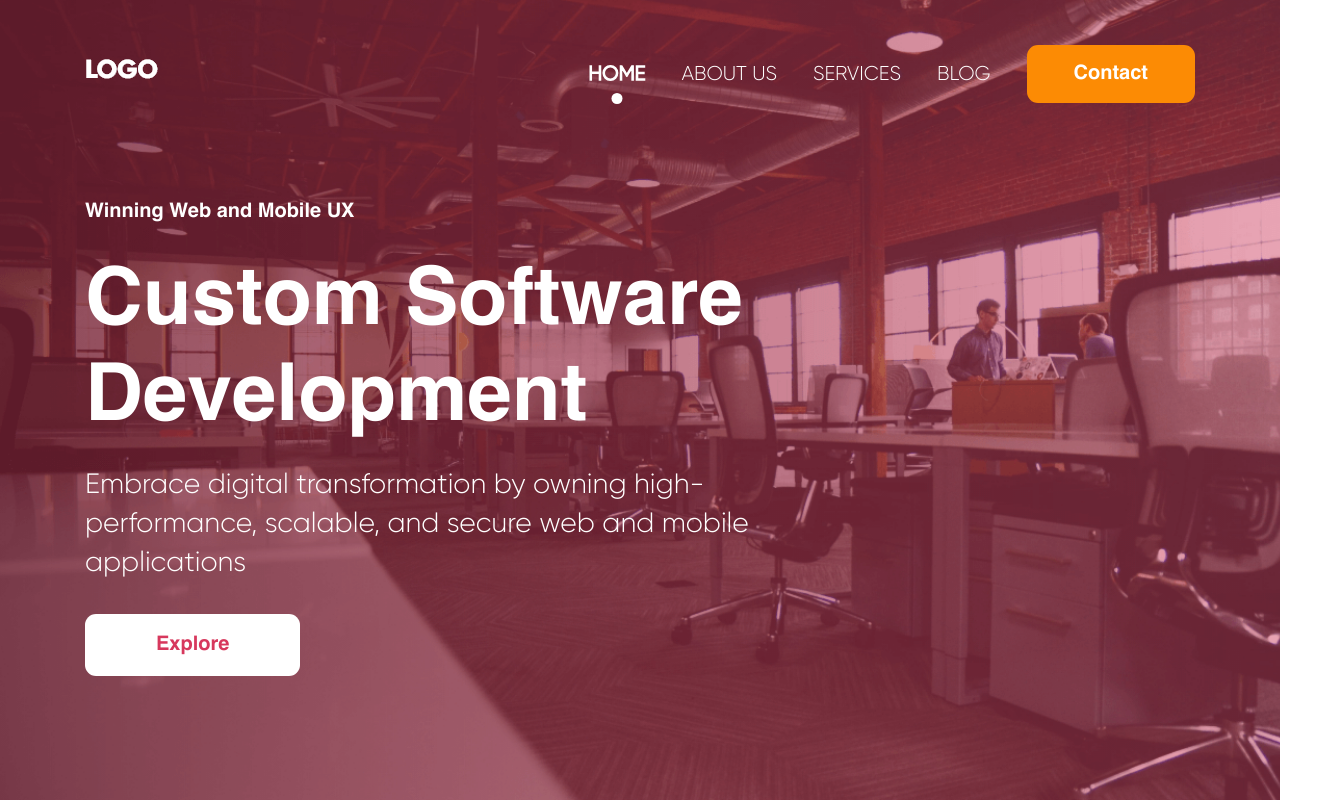
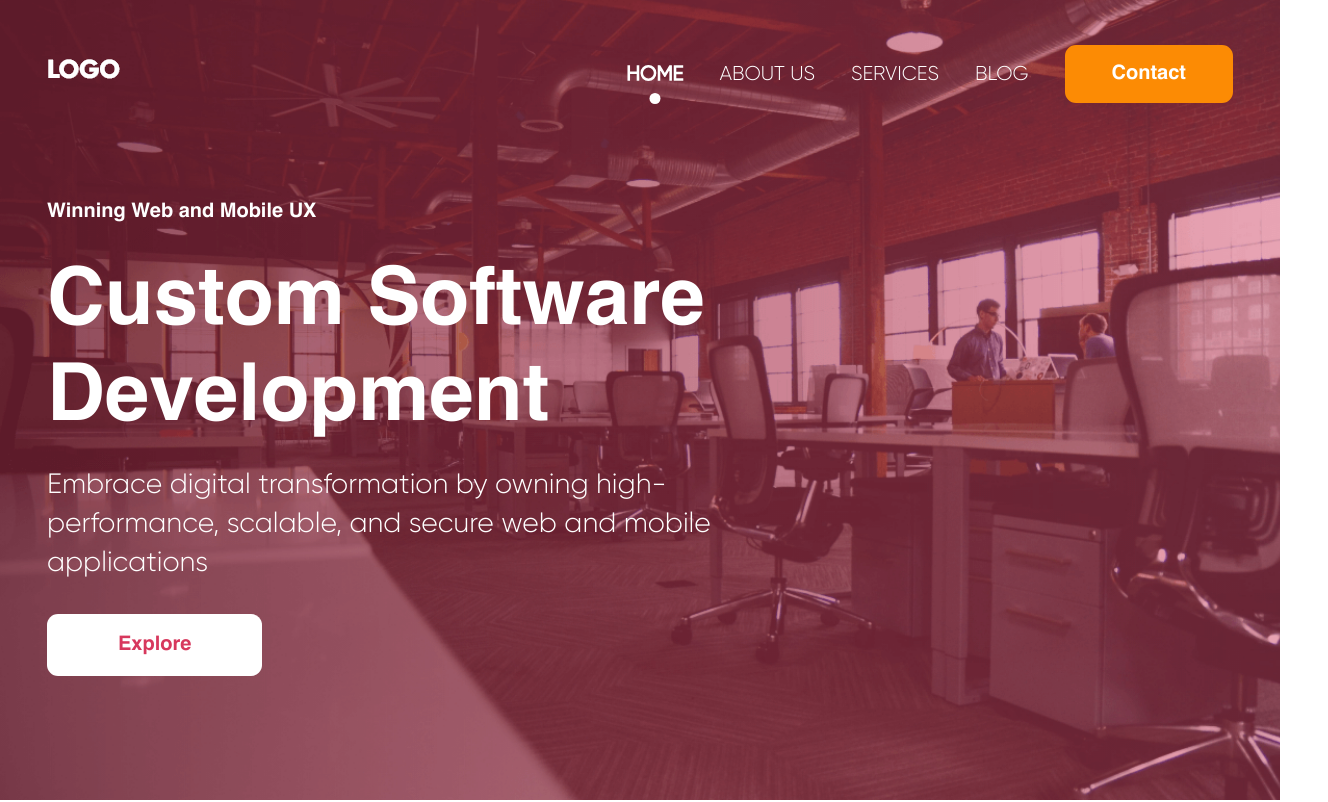
Before and after one commit to main1479/web-agency, a website: page src/index.html in a window 1280 px wide. Shown: the top 802 px of the page, 1328 px wide, since content can reach past the window. Drawn offline with Linux system fonts and the light colour scheme.

Commit message:
container width increassed to 136rem

```diff
--- a/src/index.html
+++ b/src/index.html
@@ -47,7 +47,7 @@
 				<div class="row">
 					<div class="col text-md-left text-center">
 						<h4 class="heading pre__heading white mb-3">Winning Web and Mobile UX</h4>
-						<h1 class="heading white mb-2">Custom Software Development</h1>
+						<h1 class="heading white mb-2 ch-20">Custom Software Development</h1>
 						<p class="p__text white sub__heading p__text--big mb-3">
 							Embrace digital transformation by owning high-performance, scalable, and secure web
 							and mobile applications
--- a/src/sass/base/_base.scss
+++ b/src/sass/base/_base.scss
@@ -41,6 +41,6 @@ body {
 }
 
 .container {
-	max-width: 114rem;
+	max-width: 136rem;
 	width: 95%;
 }
```
Also changed, not shown: src/css/style.css.
